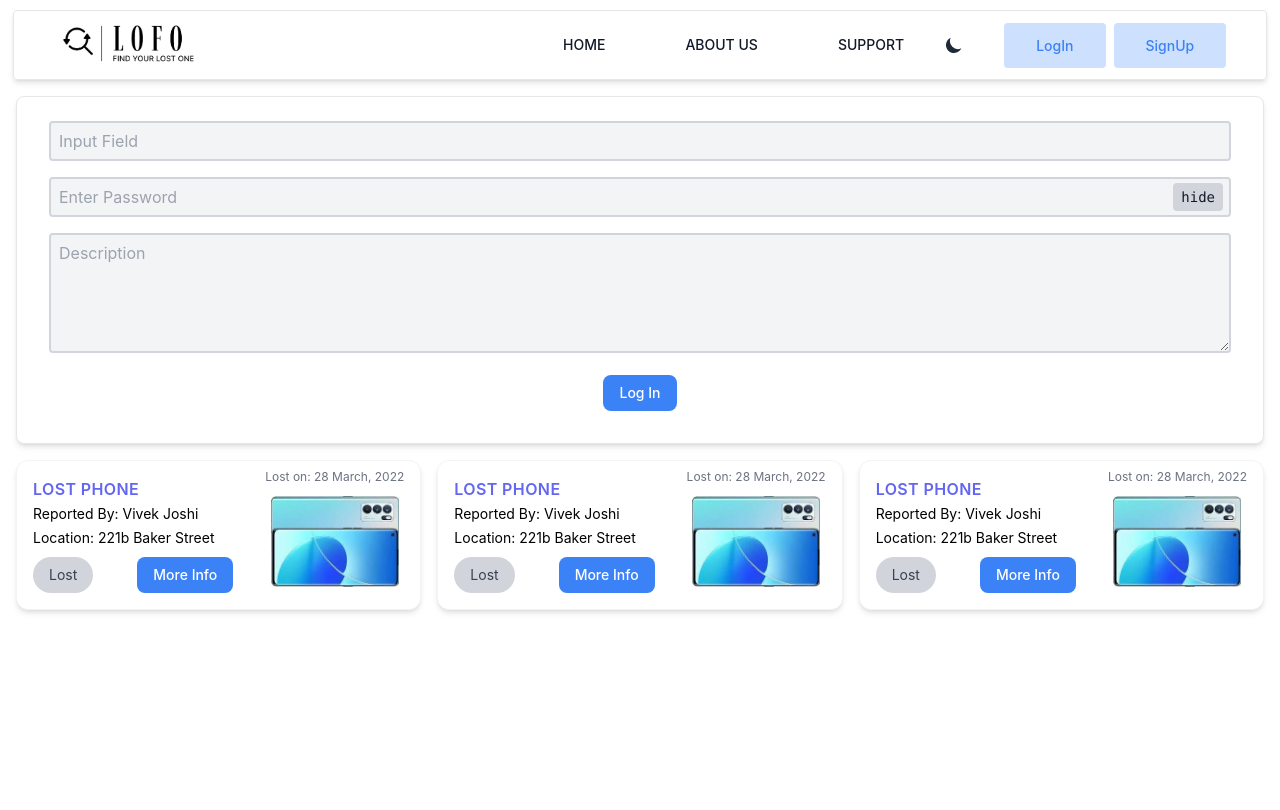
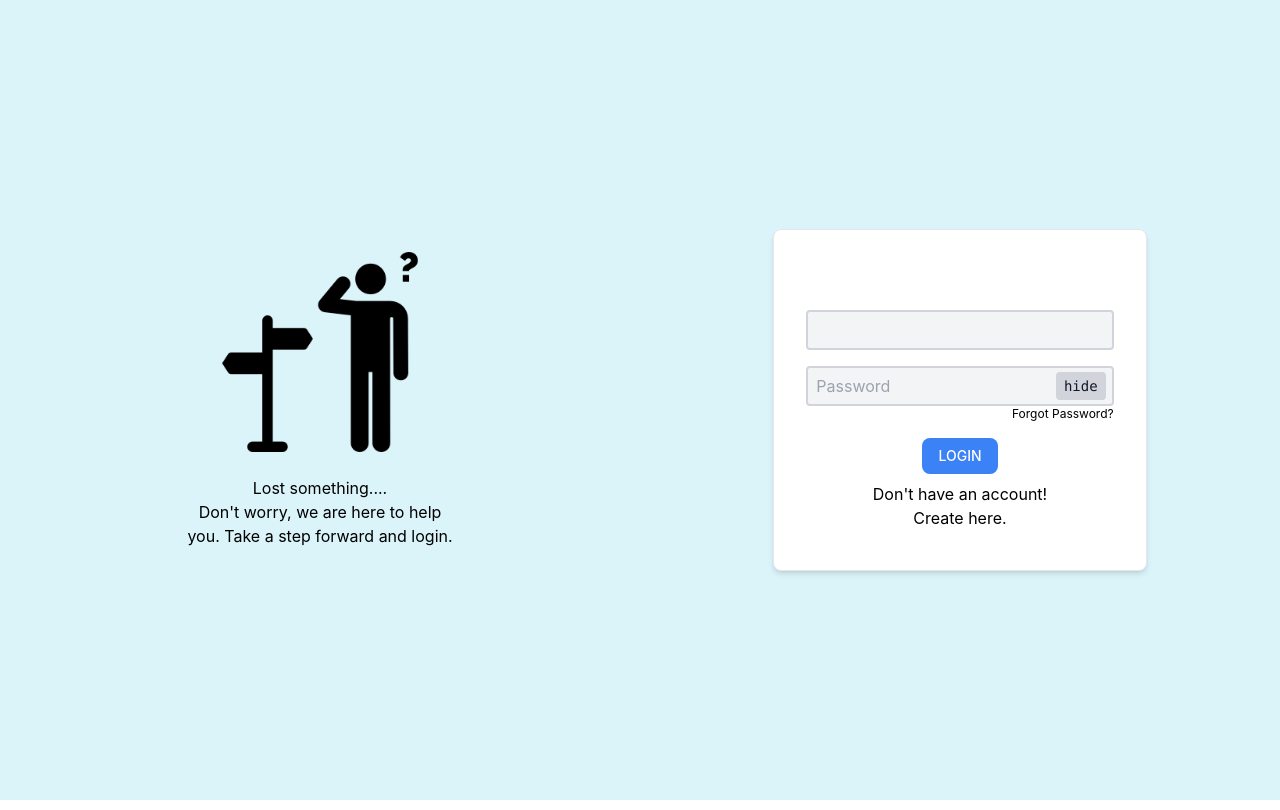
Before and after one commit to umang718/LOST-AND-FOUND, a React (Create React App) app: page / in a window 1280 px wide. Built offline with nearby package versions, Linux system fonts and the light colour scheme.

Commit message:
Login page created

```diff
--- a/src/App.js
+++ b/src/App.js
@@ -6,13 +6,14 @@ import FeedCard from "./components/feed/FeedCard";
 import Button from "./components/ui/Button";
 // import NavItem from "./components/navbar/NavItem";
 import Navigation from "./components/navbar/Navigation";
+import Login from "./components/login/Login";
 
 
 const App = () =>  {
     return (
         <>
             {/* <NavItem></NavItem> */}
-            <Navigation></Navigation>
+            {/* <Navigation></Navigation>
             <Form>
                 <Input label = "Input Field" />
                 <Password />
@@ -23,7 +24,8 @@ const App = () =>  {
                 <FeedCard></FeedCard>
                 <FeedCard></FeedCard>
                 <FeedCard></FeedCard>
-            </div>
+            </div> */}
+            <Login> </Login>
         </>
     );
 }
--- /dev/null
+++ b/src/components/login/Login.js
@@ -0,0 +1,29 @@
+import Button from "../ui/Button";
+import Card from "../ui/Card";
+import Input from "../ui/Input";
+
+import Password from "../ui/Password";
+import LoginMessage from "./LoginMessage";
+
+const Login = () => {
+  return (
+    <div className="bg-[#DBF4F9] min-h-screen grid grid-cols-1 md:grid-cols-2 ">
+      <LoginMessage></LoginMessage>
+      <Card className="bg-white h-fit pt-20 pb-10 my-auto w-7/12 mx-auto">
+        <Input placeholder="Username" className="mb-5" />
+        <Password placeholder="Password"/>
+
+        <div className="text-right text-xs relative bottom-4">
+              <a href=""> Forgot Password?</a>
+        </div>
+
+
+        <Button className="mx-auto mb-2">LOGIN</Button>
+        <h1>Don't have an account!</h1>
+        <a href="">Create here. </a>
+      </Card>
+    </div>
+  );
+};
+
+export default Login;
--- /dev/null
+++ b/src/components/login/LoginMessage.js
@@ -0,0 +1,15 @@
+const LoginMessage = () => {
+    return (
+        <div className=" m-auto font-family:Courier New  text-center">
+            <img className="m-auto" src = "./images/lost.png"  width="200" height="200"></img>
+            <br/>
+
+            Lost something.... <br/>
+            Don't worry, we are here to help  <br/>you. Take a step forward and login.
+
+
+        </div>
+    );
+}
+
+export default LoginMessage;
```
Also changed, not shown: public/images/lost.png (added).
